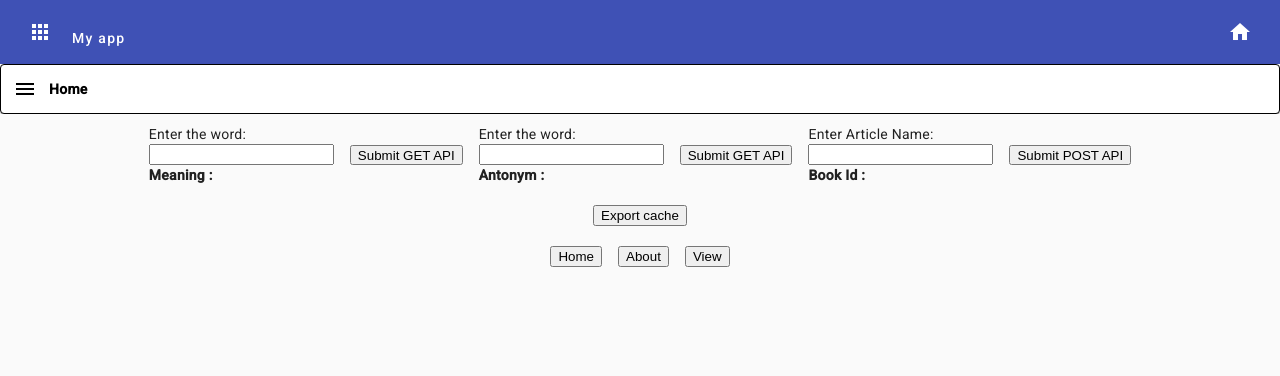
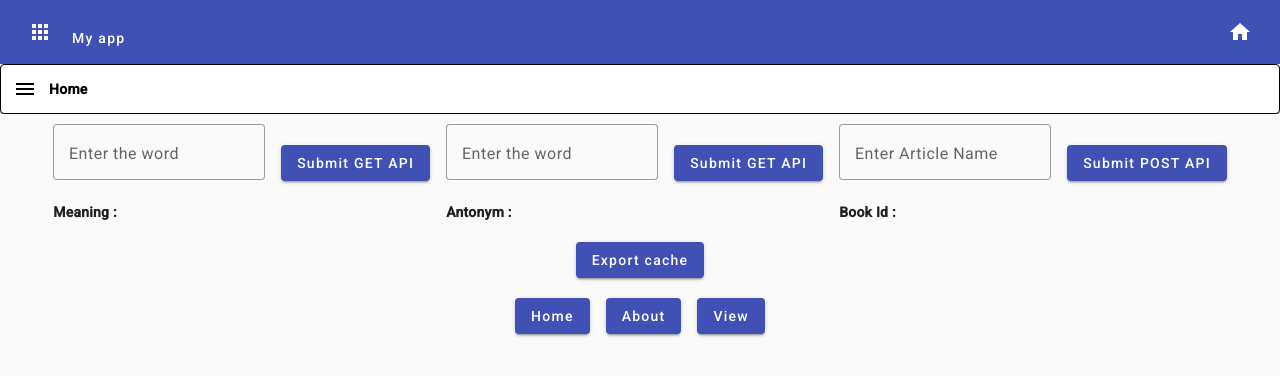
Before and after one commit to LUSTREPS/PWAdemo, an Angular app: page /offline in a window 1280 px wide. Shown: the top 376 px of the page. Built offline with nearby package versions, Linux system fonts and the light colour scheme.

Commit message:
review changes

```diff
--- a/src/app/app.module.ts
+++ b/src/app/app.module.ts
@@ -8,6 +8,8 @@ import {MatToolbarModule} from '@angular/material/toolbar';
 import {MatCardModule} from '@angular/material/card';
 import {MatSidenavModule} from '@angular/material/sidenav';
 import {MatDialogModule} from '@angular/material/dialog';
+import {MatFormFieldModule, } from '@angular/material/form-field';
+import {MatInputModule} from '@angular/material/input';
 
 
 
@@ -39,6 +41,8 @@ import { UserMenuComponent } from './user-menu/user-menu.component';
     MatSidenavModule,
     MatDialogModule,
     FormsModule,
+    MatFormFieldModule,
+    MatInputModule,
     HomeModule,
     AboutModule,
     ServiceWorkerModule.register('service-worker.js', {
@@ -50,6 +54,7 @@ import { UserMenuComponent } from './user-menu/user-menu.component';
     BrowserAnimationsModule
   ],
   providers: [],
+  exports: [MatInputModule, MatButtonModule, MatToolbarModule, MatIconModule, MatCardModule, MatSidenavModule, MatDialogModule, MatFormFieldModule],
   bootstrap: [AppComponent]
 })
 export class AppModule { }
--- a/src/app/offline-cacheing/offline-cacheing.component.html
+++ b/src/app/offline-cacheing/offline-cacheing.component.html
@@ -1,39 +1,46 @@
 <section style="display: flex;flex-direction: row;gap: 16px;align-items: center;">
     <div style="display: flex;flex-direction: column;">
-      <label for="dictionary">Enter the word:</label>
-      <input id="dictionary" [(ngModel)]="word" />
+      <mat-form-field appearance="outline">
+        <mat-label>Enter the word</mat-label>
+        <input matInput [(ngModel)]="word">
+      </mat-form-field>
       <b>
         Meaning : {{ meaning }}
       </b>
     </div>
-    <button (click)="callGetApi()" style="height: 20px;">Submit GET API</button>
+      <button mat-raised-button color="primary" (click)="callGetApi()" style="margin-bottom: 20px;">Submit GET API</button>
 
     <div style="display: flex;flex-direction: column;">
-      <label for="antonym">Enter the word:</label>
-      <input id="antonym" [(ngModel)]="opposit" />
+      <mat-form-field appearance="outline">
+        <mat-label>Enter the word</mat-label>
+        <input matInput [(ngModel)]="opposit">
+      </mat-form-field>
       <b>
         Antonym : {{ antonym }}
       </b>
     </div>
-    <button (click)="getOppositAPI()" style="height: 20px;">Submit GET API</button>
+      <button mat-raised-button color="primary" (click)="getOppositAPI()" style="margin-bottom: 20px;">Submit GET API</button>
 
 
     <div style="display: flex;flex-direction: column;">
-      <label for="article">Enter Article Name:</label>
-      <input id="article" [(ngModel)]="articleName" />
+      <mat-form-field appearance="outline">
+        <mat-label>Enter Article Name</mat-label>
+        <input matInput [(ngModel)]="articleName">
+      </mat-form-field>
       <b>
         Book Id : {{ bookId }}
       </b>
     </div>
-    <button (click)="callPostApi()" style="height: 20px;">Submit POST API</button>
+    <button mat-raised-button color="primary" (click)="callPostApi()" style="margin-bottom: 20px;">Submit POST API</button>
   </section>
 
   <div style="display: flex;flex-direction: row;gap: 16px;margin-top: 20px;">
-    <button (click)="exportCache()">Export cache</button>
+    <button mat-raised-button color="primary" (click)="exportCache()">Export cache</button>
   </div>
 
   <div style="display: flex;flex-direction: row;gap: 16px;margin-top: 20px;">
-    <button (click)="navHome()">Home</button>
-    <button (click)="navAbout()">About</button>
-    <button (click)="navView()">View</button>
+    <button mat-raised-button color="primary" (click)="navHome()">Home</button>
+    <button mat-raised-button color="primary" (click)="navAbout()">About</button>
+    <button mat-raised-button color="primary" (click)="navView()">View</button>
   </div>
+  <router-outlet></router-outlet>
--- a/src/app/offline-cacheing/offline-cacheing.component.ts
+++ b/src/app/offline-cacheing/offline-cacheing.component.ts
@@ -26,19 +26,19 @@ export class OfflineCacheingComponent {
   ) {}
 
   navHome() {
-    this.router.navigate(['home']).catch(() => {});
+    this.router.navigate(['/offline/home']).catch(() => {});
   }
 
   navAbout() {
-    this.router.navigate(['about']).catch(() => {});
+    this.router.navigate(['/offline/about']).catch(() => {});
   }
 
   navView() {
-    this.router.navigate(['view']).catch(() => {});
+    this.router.navigate(['/offline/view']).catch(() => {});
   }
 
   exportCache() {
-    //this.cacheService.exportCache();
+    this.cacheService.exportCache();
   }
   /* onSubmit() {
     console.log('Form submitted:', this.userName);
```
